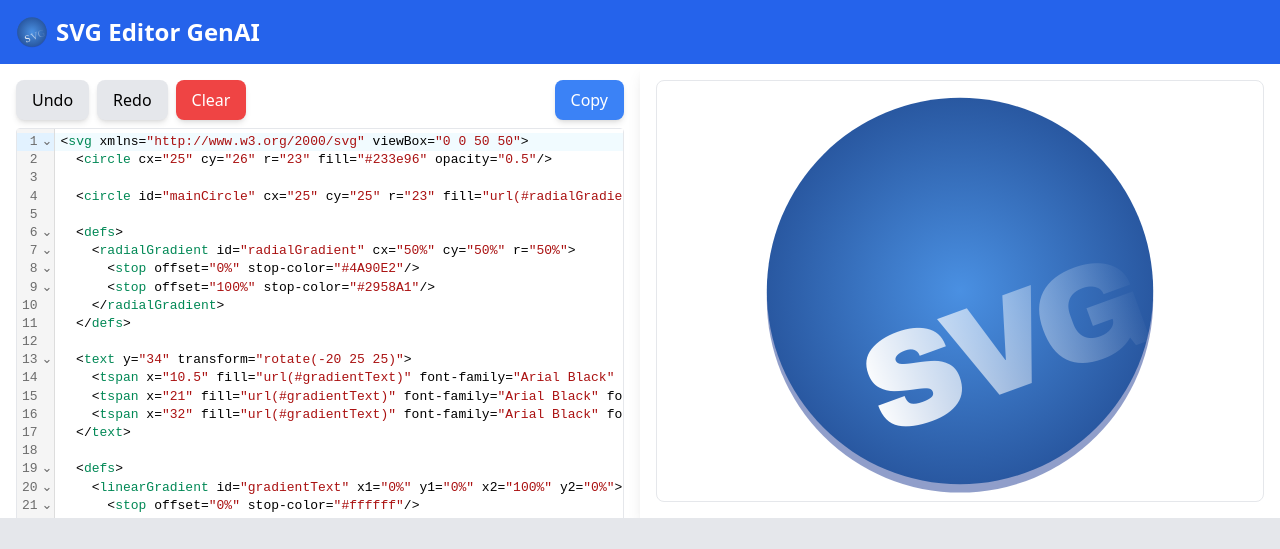
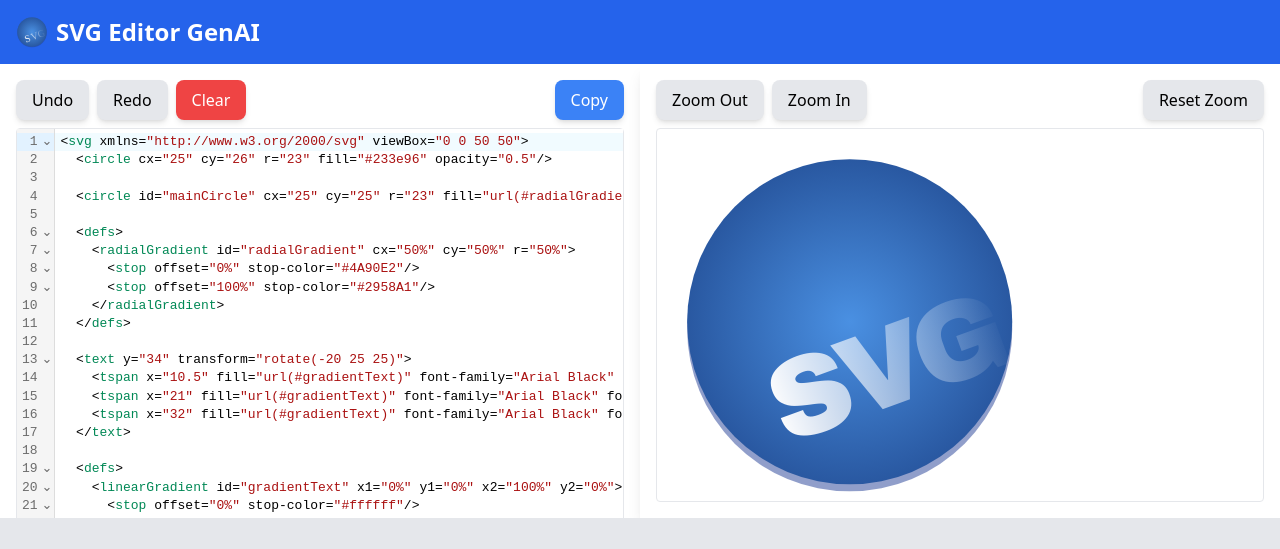
Before and after one commit to aegisfleet/svg-editor-genai, a Next.js app: page / in a window 1280 px wide. Shown: the top 549 px of the page. Built offline with nearby package versions, Linux system fonts and the light colour scheme; no server answers.

Commit message:
拡大・縮小機能を追加

```diff
--- a/components/SVGPreview.tsx
+++ b/components/SVGPreview.tsx
@@ -6,35 +6,131 @@ interface SVGPreviewProps {
 
 const SVGPreview: React.FC<SVGPreviewProps> = ({ code }) => {
   const containerRef = useRef<HTMLDivElement>(null);
+  const svgRef = useRef<SVGSVGElement | null>(null);
   const [scale, setScale] = useState(1);
+  const [dragging, setDragging] = useState(false);
+  const [position, setPosition] = useState({ x: 0, y: 0 });
+  const [startPosition, setStartPosition] = useState({ x: 0, y: 0 });
 
   useEffect(() => {
     if (containerRef.current) {
       containerRef.current.innerHTML = code;
       const svg = containerRef.current.querySelector('svg');
       if (svg) {
+        svgRef.current = svg as SVGSVGElement;
+
         const containerWidth = containerRef.current.clientWidth;
         const containerHeight = containerRef.current.clientHeight;
-        const svgWidth = svg.viewBox.baseVal.width || svg.width.baseVal.value;
-        const svgHeight = svg.viewBox.baseVal.height || svg.height.baseVal.value;
+        const viewBox = svg.viewBox.baseVal;
 
-        const scaleX = containerWidth / svgWidth;
-        const scaleY = containerHeight / svgHeight;
-        const newScale = Math.min(scaleX, scaleY);
+        const scaleX = containerWidth / viewBox.width;
+        const scaleY = containerHeight / viewBox.height;
+        const newScale = Math.min(scaleX, scaleY) * 0.95;
 
         setScale(newScale);
-        svg.style.width = `${svgWidth * newScale}px`;
-        svg.style.height = `${svgHeight * newScale}px`;
+        setPosition({ x: 0, y: 0 });
+
+        svg.setAttribute('width', `${viewBox.width}`);
+        svg.setAttribute('height', `${viewBox.height}`);
+        svg.setAttribute('viewBox', `${viewBox.x} ${viewBox.y} ${viewBox.width} ${viewBox.height}`);
+        svg.style.transform = `translate(0, 0) scale(${newScale})`;
+        svg.style.transformOrigin = '0 0';
       }
     }
   }, [code]);
 
+  const handleZoom = (zoomIn: boolean) => {
+    if (svgRef.current) {
+      setScale((prevScale) => {
+        const newScale = zoomIn ? prevScale * 1.2 : prevScale / 1.2;
+        const clampedScale = Math.max(0.1, Math.min(newScale, 15));
+        svgRef.current!.style.transform = `translate(${position.x}px, ${position.y}px) scale(${clampedScale})`;
+        svgRef.current!.style.transformOrigin = '0 0';
+        return clampedScale;
+      });
+    }
+  };
+
+  const handleResetZoom = () => {
+    if (svgRef.current) {
+      const containerWidth = containerRef.current?.clientWidth || 1;
+      const containerHeight = containerRef.current?.clientHeight || 1;
+      const viewBox = svgRef.current?.viewBox.baseVal;
+
+      if (viewBox) {
+        const scaleX = containerWidth / viewBox.width;
+        const scaleY = containerHeight / viewBox.height;
+        const newScale = Math.min(scaleX, scaleY) * 0.95;
+
+        setScale(newScale);
+        setPosition({ x: 0, y: 0 });
+
+        svgRef.current!.style.transform = `translate(0, 0) scale(${newScale})`;
+        svgRef.current!.style.transformOrigin = '0 0';
+      }
+    }
+  };
+
+  const handleMouseDown = (e: React.MouseEvent) => {
+    e.preventDefault();
+    setDragging(true);
+    setStartPosition({ x: e.clientX - position.x, y: e.clientY - position.y });
+  };
+
+  const handleMouseMove = (e: React.MouseEvent) => {
+    if (!dragging || !svgRef.current) return;
+    const newPosition = { x: e.clientX - startPosition.x, y: e.clientY - startPosition.y };
+    setPosition(newPosition);
+    svgRef.current!.style.transform = `translate(${newPosition.x}px, ${newPosition.y}px) scale(${scale})`;
+    svgRef.current!.style.transformOrigin = '0 0';
+  };
+
+  const handleMouseUp = () => {
+    setDragging(false);
+  };
+
+  const handleWheel = (e: React.WheelEvent) => {
+    e.preventDefault();
+    handleZoom(e.deltaY < 0);
+  };
+
   return (
-    <div
-      ref={containerRef}
-      className="flex-grow p-4 border rounded-lg bg-white overflow-hidden flex items-center justify-center"
-      style={{ minHeight: '300px' }}
-    />
+    <div className="flex flex-col h-full">
+      <div className="mb-2 flex justify-between">
+        <div>
+          <button
+            onClick={() => handleZoom(false)}
+            className="mr-2 px-4 py-2 bg-gray-200 rounded-lg shadow-md hover:bg-gray-300 transition-colors"
+          >
+            Zoom Out
+          </button>
+          <button
+            onClick={() => handleZoom(true)}
+            className="px-4 py-2 bg-gray-200 rounded-lg shadow-md hover:bg-gray-300 transition-colors"
+          >
+            Zoom In
+          </button>
+        </div>
+        <div>
+          <button
+            onClick={handleResetZoom}
+            className="px-4 py-2 bg-gray-200 rounded-lg shadow-md hover:bg-gray-300 transition-colors"
+          >
+            Reset Zoom
+          </button>
+        </div>
+      </div>
+      <div
+        ref={containerRef}
+        className="flex-grow overflow-auto p-4 border rounded"
+        style={{ minHeight: '300px', cursor: dragging ? 'grabbing' : 'grab' }}
+        onMouseDown={handleMouseDown}
+        onMouseMove={handleMouseMove}
+        onMouseUp={handleMouseUp}
+        onMouseLeave={handleMouseUp}
+        onWheel={handleWheel}
+      />
+    </div>
   );
 };
 
```
